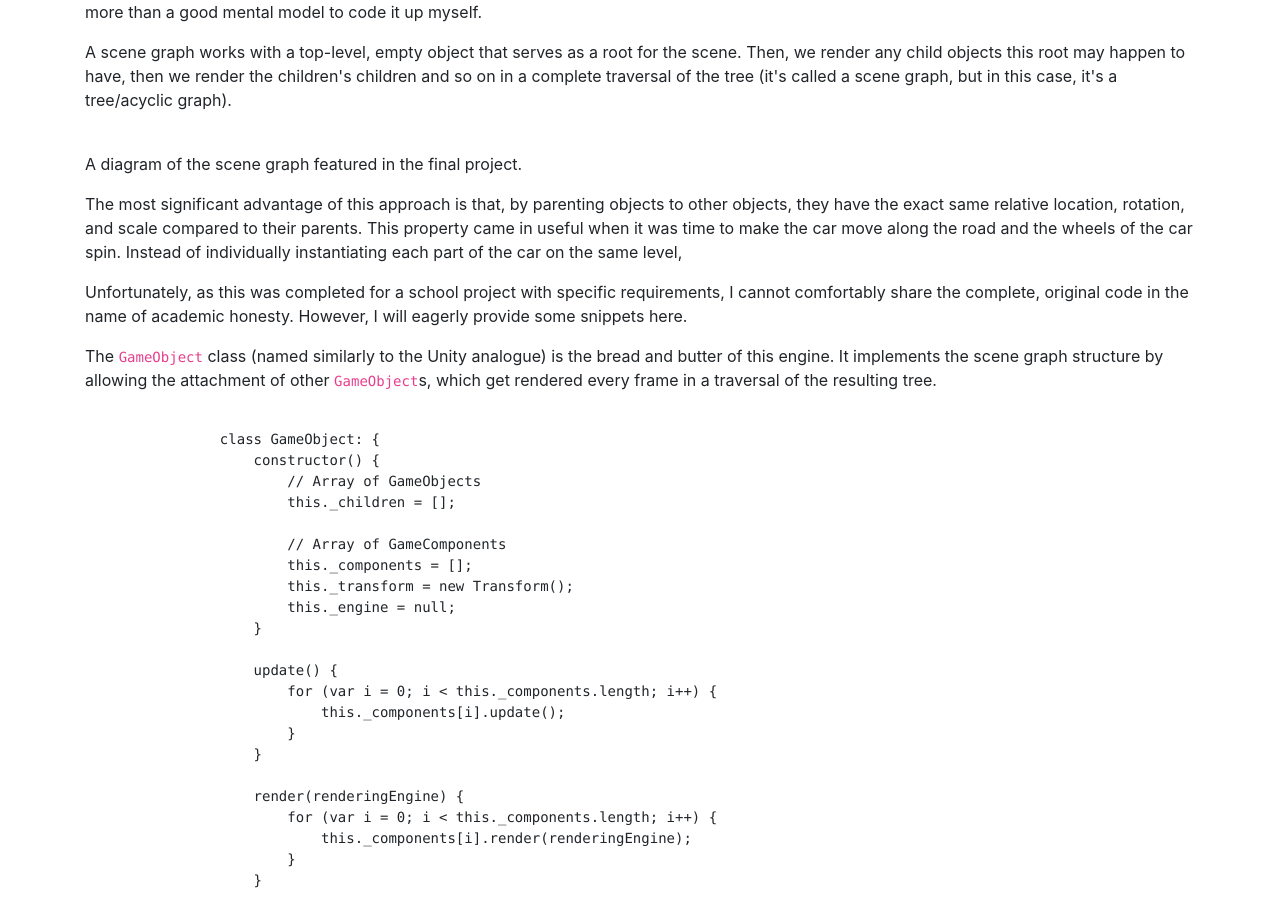
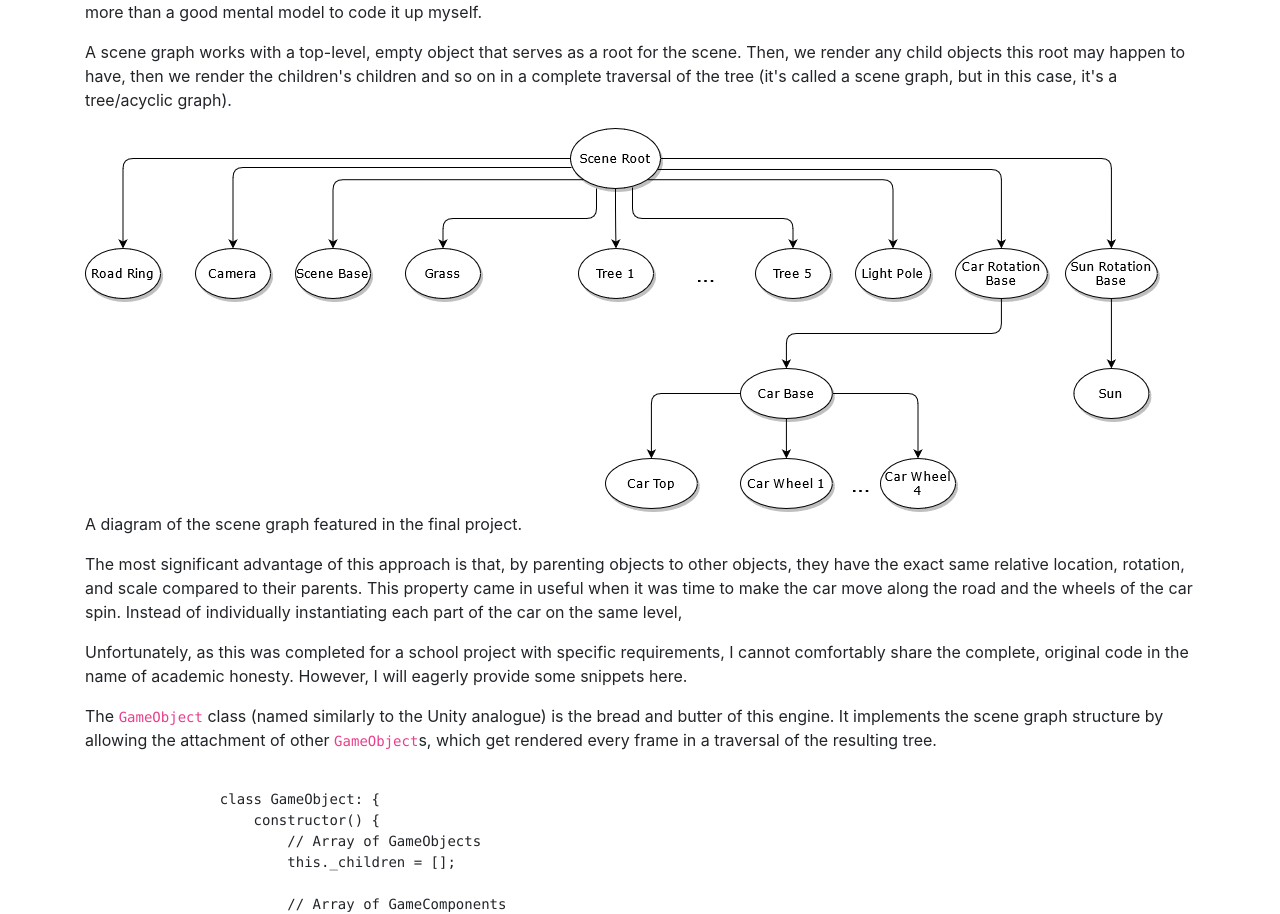
Before and after one commit to iancooperman/iancooperman.github.io, a React (Create React App) app: page /projects/javascript-graphics-engine in a window 1280 px wide. Shown: the part 1240-2154 px from the top of the page. Built offline with nearby package versions, Linux system fonts and the light colour scheme.

Commit message:
Draft of JavaScript Game Engine Page is done

```diff
--- a/src/JavaScriptGraphicsEngineBody.js
+++ b/src/JavaScriptGraphicsEngineBody.js
@@ -1,9 +1,11 @@
 // Local imports
 import { Figure } from './utility'
+import SceneGraphDiagram from './CS-112-Final-Scene-Graph.png';
 
 // Bootstrap imports
 import 'bootstrap/dist/css/bootstrap.min.css';
 import Container from 'react-bootstrap/Container';
+
 
 
 function JavaScriptGraphicsEngineBody(props) {
@@ -21,7 +23,7 @@ function JavaScriptGraphicsEngineBody(props) {
                 the scene. Then, we render any child objects this root may happen to have, then we render the children's children and so on in a complete traversal of the tree (it's called a scene graph, but in this case, it's a tree/acyclic graph).</p>
 
 
-            <Figure caption="A diagram of the scene graph featured in the final project."></Figure>
+            <Figure src={SceneGraphDiagram} caption="A diagram of the scene graph featured in the final project."></Figure>
 
             <p>The most significant advantage of this approach is that, by parenting objects to other objects, they have the exact same relative location, rotation, and scale compared to their parents. This property came in useful when it was time to make the car move along the road and the wheels of the car spin. Instead of individually instantiating each part of the car on the same level, </p>
 
```
Also changed, not shown: src/CS-112-Final-Scene-Graph.png (added).
